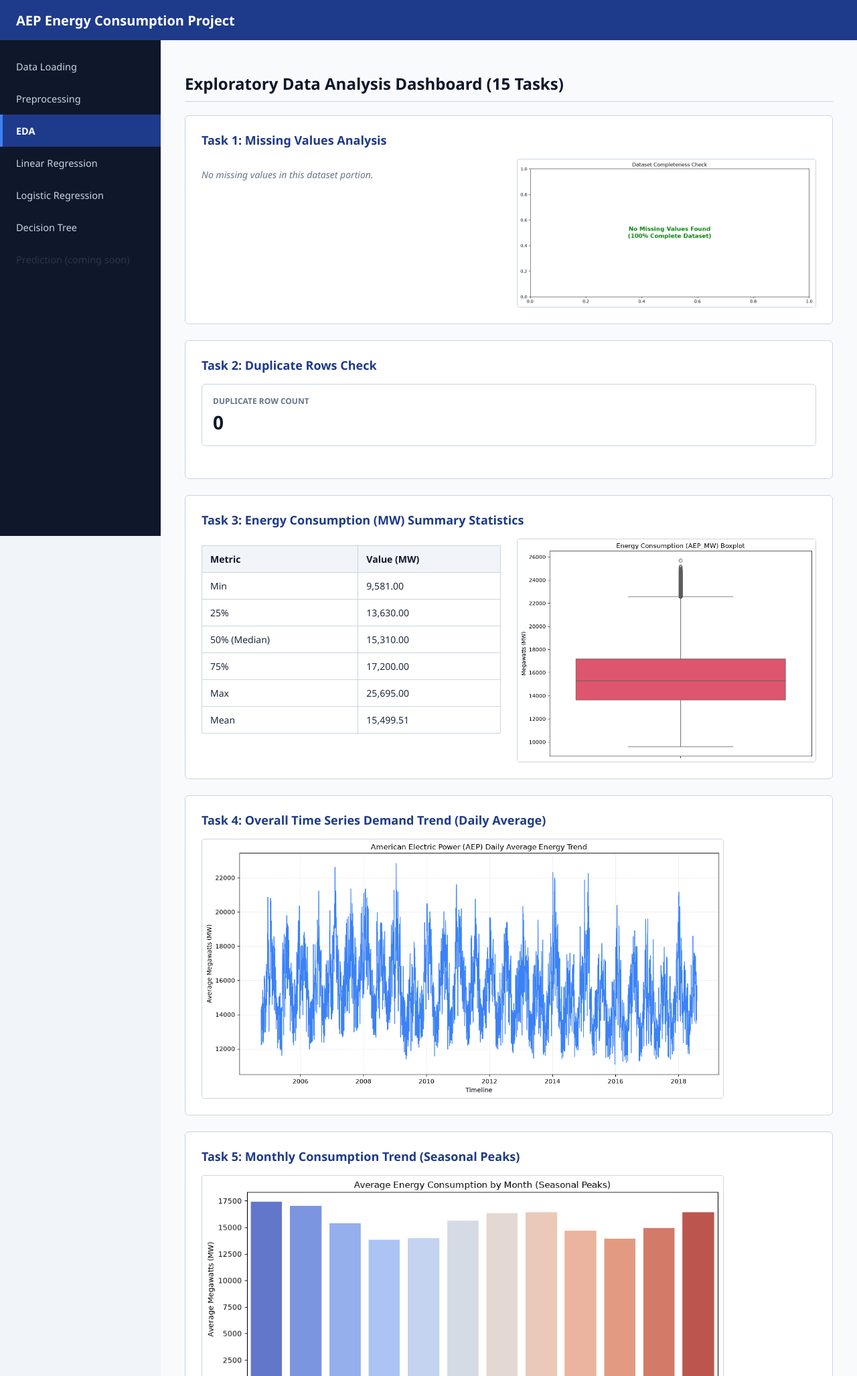
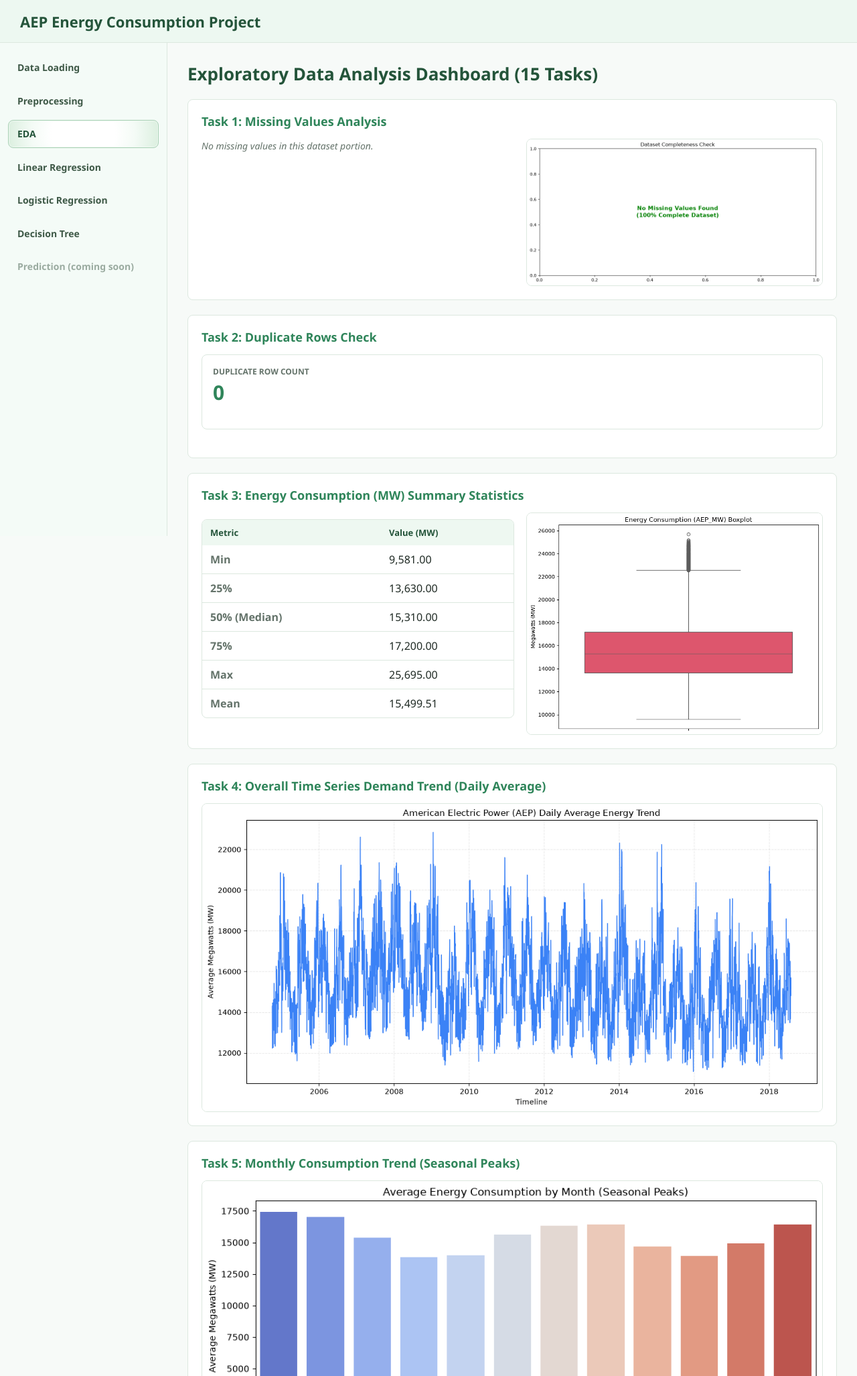
Before and after one commit to saicharanpamarti-sys/AEP_Energy_Consumption_Project, a Flask app: page /eda in a window 1280 px wide. Shown: the top 2054 px of the page at 67% size. Run offline with Flask 3, Linux system fonts and the light colour scheme.

Commit message:
Updated CSS

```diff
--- a/app.py
+++ b/app.py
@@ -93,6 +93,11 @@ def get_preprocessing_summary():
     cleaned["DayOfWeek"] = cleaned["Datetime"].dt.dayofweek
     cleaned["IsWeekend"] = (cleaned["DayOfWeek"] >= 5).astype(int)
 
+    # Save preprocessed data to CSV
+    import os
+    preprocessed_path = os.path.join(os.path.dirname(__file__), "data", "AEP_hourly_preprocessed.csv")
+    cleaned.to_csv(preprocessed_path, index=False)
+
     return {
         "original_rows": original_rows,
         "processed_rows": len(cleaned),
@@ -103,6 +108,7 @@ def get_preprocessing_summary():
         "processed_missing": int(cleaned.isna().sum().sum()),
         "new_features": ["Hour", "Month", "DayOfWeek", "IsWeekend"],
         "preview": cleaned.head(5).to_dict("records"),
+        "preprocessed_path": preprocessed_path,
     }
 
 @app.route("/")
--- a/static/style.css
+++ b/static/style.css
@@ -1,55 +1,75 @@
-body {
-    margin: 0;
-    font-family: "Segoe UI", Arial, sans-serif;
-    background-color: #f1f5f9; /* Simple light grey background */
-    color: #1e293b; /* Dark slate text */
-}
-
 * {
     box-sizing: border-box;
 }
 
-/* =========================================================
-   TOPBAR
-   ========================================================= */
+:root {
+    --page: #f7faf8;
+    --topbar: #edf8f1;
+    --sidebar: #f4fbf7;
+    --surface: #ffffff;
+    --surface-soft: #fbfdfb;
+    --text: #1f2a24;
+    --muted: #64736a;
+    --border: #dce8df;
+    --border-strong: #a8d0b4;
+    --primary: #2f855a;
+    --primary-soft: #eef8f1;
+    --positive: #15803d;
+    --positive-bg: #edf8f0;
+    --negative: #b42318;
+    --negative-bg: #fff1f0;
+}
+
+html {
+    min-height: 100%;
+}
+
+body {
+    margin: 0;
+    min-height: 100vh;
+    font-family: "Segoe UI", Arial, sans-serif;
+    background: var(--page);
+    color: var(--text);
+}
+
 .topbar {
-    background-color: #1e3a8a; /* Simple solid corporate blue */
-    color: white;
-    padding: 16px 24px;
     position: fixed;
     top: 0;
+    right: 0;
     left: 0;
-    right: 0;
-    z-index: 100;
-    height: 60px;
+    z-index: 20;
+    height: 64px;
     display: flex;
     align-items: center;
+    padding: 0 30px;
+    background: var(--topbar);
+    color: #24543a;
+    border-bottom: 1px solid var(--border);
 }
 
 .topbar h1 {
     margin: 0;
-    font-size: 20px;
-    font-weight: 600;
+    font-size: 22px;
+    font-weight: 700;
+    letter-spacing: 0;
 }
 
-/* =========================================================
-   LAYOUT & SIDEBAR
-   ========================================================= */
 .layout {
     display: flex;
-    margin-top: 60px;
-    min-height: calc(100vh - 60px);
+    min-height: 100vh;
+    padding-top: 64px;
 }
 
 .sidebar {
-    width: 240px;
-    background-color: #0f172a; /* Slate 900 */
-    padding-top: 15px;
     position: fixed;
-    top: 60px;
+    top: 64px;
     bottom: 0;
     left: 0;
-    z-index: 90;
+    width: 250px;
+    overflow-y: auto;
+    background: var(--sidebar);
+    border-right: 1px solid var(--border);
+    padding: 16px 12px;
 }
 
 .sidebar ul {
@@ -60,256 +80,387 @@ body {
 
 .menu-item {
     display: block;
-    color: #cbd5e1; /* Slate 300 */
-    padding: 14px 20px;
+    margin-bottom: 8px;
+    padding: 11px 13px;
+    border: 1px solid transparent;
+    border-radius: 8px;
+    color: #3d5846;
+    cursor: pointer;
+    font-size: 14px;
+    font-weight: 600;
+    line-height: 1.25;
     text-decoration: none;
-    font-size: 14.5px;
-    cursor: pointer;
-    border-left: 4px solid transparent;
 }
 
 .menu-item:hover:not(.disabled) {
-    background-color: #1e293b;
-    color: white;
+    background: #ffffff;
+    border-color: var(--border);
+    color: var(--primary);
 }
 
 .menu-item.active {
-    background-color: #1e3a8a;
-    color: white;
-    border-left: 4px solid #3b82f6;
-    font-weight: bold;
+    color: #24543a;
+    background: radial-gradient(circle at center, #ffffff 0%, #ffffff 42%, #f4fbf6 68%, #dbefdf 100%);
+    border-color: var(--border-strong);
+    box-shadow: inset 0 0 0 1px #eef8f1;
 }
 
 .menu-item.disabled {
-    color: #475569;
+    color: #9aaba0;
     cursor: not-allowed;
-    opacity: 0.5;
 }
 
-/* =========================================================
-   MAIN CONTENT
-   ========================================================= */
 .content {
     flex: 1;
-    margin-left: 240px;
-    padding: 28px 36px;
-    background-color: #f8fafc;
+    width: calc(100% - 250px);
+    margin-left: 250px;
+    padding: 28px 30px;
+}
+
+.content > p,
+.content > ul,
+.content > h2,
+.content > h3,
+.content > .summary-table,
+.content > .table-wrapper,
+.section-group,
+.tables-row,
+.metrics-grid,
+.boosting-summary-list {
+    max-width: 1240px;
 }
 
 .content h2 {
-    font-size: 24px;
-    font-weight: 600;
-    margin-bottom: 20px;
-    color: #0f172a;
-    border-bottom: 1px solid #cbd5e1;
-    padding-bottom: 10px;
+    margin: 0 0 20px;
+    color: #24543a;
+    font-size: 26px;
+    font-weight: 700;
+    letter-spacing: 0;
 }
 
 .content h3 {
+    margin: 0 0 14px;
+    color: var(--primary);
     font-size: 18px;
-    font-weight: 600;
-    margin-top: 0;
-    margin-bottom: 16px;
-    color: #1e3a8a;
+    font-weight: 700;
 }
 
-/* =========================================================
-   BUTTONS
-   ========================================================= */
+.content h4 {
+    margin: 0 0 12px;
+    color: var(--text);
+    font-size: 15px;
+    font-weight: 700;
+}
+
+.content ul {
+    margin: 10px 0 0;
+    padding-left: 22px;
+    color: #415145;
+    line-height: 1.6;
+}
+
 #load-data-btn {
-    background-color: #1e3a8a;
-    color: white;
-    border: none;
-    padding: 10px 20px;
-    border-radius: 4px;
+    display: inline-flex;
+    align-items: center;
+    justify-content: center;
+    min-height: 40px;
+    border: 1px solid var(--border-strong);
+    border-radius: 8px;
+    background: radial-gradient(circle at center, #ffffff 0%, #ffffff 38%, #f5fbf6 70%, #dbefdf 100%);
+    color: #24543a;
     cursor: pointer;
     font-size: 14px;
+    font-weight: 700;
+    padding: 9px 16px;
+}
+
+#load-data-btn:hover {
+    background: #ffffff;
+}
+
+#loading-spinner {
+    margin-top: 12px;
+    color: var(--muted);
     font-weight: 600;
 }
 
-#load-data-btn:hover {
-    background-color: #1e40af;
-}
-
-#loading-spinner {
-    margin-top: 10px;
-    color: #475569;
-    font-size: 14px;
-}
-
-/* =========================================================
-   METRIC OVERVIEW CARDS
-   ========================================================= */
 .metrics-grid {
     display: grid;
-    grid-template-columns: repeat(auto-fit, minmax(180px, 1fr));
-    gap: 16px;
-    margin-bottom: 24px;
+    grid-template-columns: repeat(auto-fit, minmax(190px, 1fr));
+    gap: 14px;
+    margin-bottom: 22px;
 }
 
 .metric-card {
-    background-color: white;
-    border: 1px solid #cbd5e1;
-    border-radius: 6px;
-    padding: 16px;
     display: flex;
     flex-direction: column;
-    gap: 4px;
+    gap: 6px;
+    min-height: 112px;
+    border: 1px solid var(--border);
+    border-radius: 8px;
+    background: var(--surface);
+    padding: 16px;
 }
 
 .metric-label {
+    color: var(--muted);
     font-size: 12px;
-    color: #64748b;
-    font-weight: 600;
+    font-weight: 700;
+    letter-spacing: 0;
     text-transform: uppercase;
 }
 
 .metric-value {
-    font-size: 28px;
-    font-weight: 700;
-    color: #0f172a;
+    color: var(--primary);
+    font-size: 30px;
+    font-weight: 800;
+    line-height: 1.1;
 }
 
-/* =========================================================
-   TABLES & CONTAINERS
-   ========================================================= */
+.section-group,
+.table-card,
+.boosting-card {
+    margin-bottom: 22px;
+    border: 1px solid var(--border);
+    border-radius: 8px;
+    background: var(--surface);
+    padding: 20px;
+}
+
 .tables-row {
     display: flex;
-    gap: 20px;
-    margin-bottom: 24px;
+    gap: 16px;
+    margin-bottom: 22px;
 }
 
 .table-card {
     flex: 1;
-    background-color: white;
-    border: 1px solid #cbd5e1;
-    border-radius: 6px;
-    padding: 20px;
 }
 
-.summary-table, .data-table {
-    border-collapse: collapse;
+.summary-table,
+.data-table {
     width: 100%;
-    margin-top: 10px;
+    border-collapse: separate;
+    border-spacing: 0;
 }
 
-.summary-table th, .summary-table td,
-.data-table th, .data-table td {
-    padding: 10px 12px;
-    font-size: 14px;
-    border: 1px solid #cbd5e1;
-    text-align: left;
+.summary-table {
+    overflow: hidden;
+    margin: 10px 0 20px;
+    border: 1px solid var(--border);
+    border-radius: 8px;
+    background: var(--surface);
 }
 
-.summary-table th, .data-table th {
-    background-color: #f1f5f9;
-    color: #0f172a;
-    font-weight: 600;
+.summary-table th,
+.summary-table td,
+.data-table th,
+.data-table td {
+    border-bottom: 1px solid var(--border);
+    padding: 10px 12px;
+    text-align: left;
+    vertical-align: top;
+}
+
+.summary-table tr:last-child th,
+.summary-table tr:last-child td,
+.data-table tr:last-child td {
+    border-bottom: 0;
+}
+
+.summary-table th,
+.data-table th {
+    background: var(--primary-soft);
+    color: #24543a;
+    font-size: 13px;
+    font-weight: 700;
+}
+
+.summary-table td:first-child {
+    color: var(--muted);
+    font-weight: 700;
+}
+
+.summary-table td:last-child,
+.data-table td:last-child {
+    color: var(--text);
+}
+
+.positive,
+.good,
+.success,
+.profit,
+.high-accuracy,
+.low-error {
+    color: var(--positive) !important;
+    background: var(--positive-bg);
+    font-weight: 700;
+}
+
+.negative,
+.bad,
+.loss,
+.high-error,
+.low-accuracy {
+    color: var(--negative) !important;
+    background: var(--negative-bg);
+    font-weight: 700;
 }
 
 .table-wrapper {
-    overflow-x: auto;
-    max-height: 280px;
-    overflow-y: auto;
-    border: 1px solid #cbd5e1;
-    border-radius: 4px;
+    width: 100%;
+    max-height: 360px;
+    overflow: auto;
+    border: 1px solid var(--border);
+    border-radius: 8px;
+    background: var(--surface);
+}
+
+.data-table {
+    font-size: 13px;
+}
+
+.data-table th,
+.data-table td {
+    white-space: nowrap;
 }
 
 .data-table th {
     position: sticky;
     top: 0;
-    z-index: 10;
+    z-index: 1;
 }
 
-/* =========================================================
-   TASK CARD SECTIONS (FLAT DESIGN)
-   ========================================================= */
-.section-group {
-    background-color: white;
-    border: 1px solid #cbd5e1;
-    border-radius: 6px;
-    padding: 24px;
+.data-table tr:nth-child(even) td {
+    background: var(--surface-soft);
+}
+
+.two-column-row {
+    display: grid;
+    grid-template-columns: minmax(0, 1fr) minmax(280px, 0.95fr);
+    gap: 18px;
+    align-items: start;
+}
+
+.column-card {
+    min-width: 0;
+}
+
+.task-img,
+.task-img-full {
+    display: block;
+    width: 100%;
+    height: auto;
+    border: 1px solid var(--border);
+    border-radius: 8px;
+    background: #ffffff;
+}
+
+.task-img {
+    max-width: 520px;
+}
+
+.task-img-full {
+    max-width: 960px;
+}
+
+.text-description,
+.no-data-msg {
+    color: var(--muted);
+    font-size: 14px;
+    line-height: 1.55;
+}
+
+.no-data-msg {
+    margin: 0;
+    font-style: italic;
+}
+
+.boosting-summary-list {
+    display: grid;
+    grid-template-columns: repeat(auto-fit, minmax(300px, 1fr));
+    gap: 16px;
     margin-bottom: 24px;
 }
 
-.two-column-row {
-    display: flex;
-    gap: 24px;
-    align-items: flex-start;
+.error {
+    max-width: 1240px;
+    margin: 12px 0 20px;
+    border: 1px solid #f3b3ad;
+    border-radius: 8px;
+    background: var(--negative-bg);
+    color: var(--negative);
+    font-weight: 650;
+    padding: 11px 13px;
 }
 
-.column-card {
-    flex: 1;
-    min-width: 0;
-}
-
-.task-img {
-    width: 100%;
-    max-width: 480px;
-    height: auto;
-    border: 1px solid #cbd5e1;
-    border-radius: 4px;
-    display: block;
-}
-
-.task-img-full {
-    width: 100%;
-    max-width: 780px;
-    height: auto;
-    border: 1px solid #cbd5e1;
-    border-radius: 4px;
-    display: block;
-    margin-top: 10px;
-}
-
-.text-description {
-    font-size: 14.5px;
-    line-height: 1.5;
-    color: #334155;
-}
-
-.no-data-msg {
-    color: #64748b;
-    font-size: 14px;
-    font-style: italic;
-}
-
-/* =========================================================
-   SCROLLBAR & ERROR
-   ========================================================= */
 ::-webkit-scrollbar {
-    width: 8px;
-    height: 8px;
+    width: 10px;
+    height: 10px;
 }
 
 ::-webkit-scrollbar-track {
-    background: #f1f5f9;
+    background: #eff6f1;
 }
 
 ::-webkit-scrollbar-thumb {
-    background: #cbd5e1;
-    border-radius: 4px;
+    background: #c6d9ca;
+    border-radius: 999px;
+    border: 2px solid #eff6f1;
 }
 
-::-webkit-scrollbar-thumb:hover {
-    background: #94a3b8;
-}
+@media (max-width: 1100px) {
+    .tables-row,
+    .two-column-row {
+        display: block;
+    }
 
-.error {
-    margin-top: 12px;
-    color: #b91c1c;
-    background-color: #fef2f2;
-    border: 1px solid #fee2e2;
-    padding: 10px 14px;
-    border-radius: 4px;
-    font-size: 14px;
-}
+    .column-card + .column-card {
+        margin-top: 18px;
+    }
 
-@media (max-width: 1200px) {
-    .tables-row, .two-column-row {
-        flex-direction: column;
-    }
-    .task-img {
+    .task-img,
+    .task-img-full {
         max-width: 100%;
     }
 }
+
+@media (max-width: 900px) {
+    .topbar {
+        position: static;
+        height: auto;
+        padding: 16px 18px;
+    }
+
+    .layout {
+        display: block;
+        padding-top: 0;
+    }
+
+    .sidebar {
+        position: static;
+        width: 100%;
+        padding: 12px;
+    }
+
+    .sidebar ul {
+        display: grid;
+        grid-template-columns: repeat(auto-fit, minmax(150px, 1fr));
+        gap: 8px;
+    }
+
+    .menu-item {
+        margin-bottom: 0;
+        text-align: center;
+    }
+
+    .content {
+        width: 100%;
+        margin-left: 0;
+        padding: 22px 16px;
+    }
+
+    .content h2 {
+        font-size: 24px;
+    }
+}
```
Also changed, not shown: test_preprocessing.py (added, +23 -0 lines), 1 other file.
